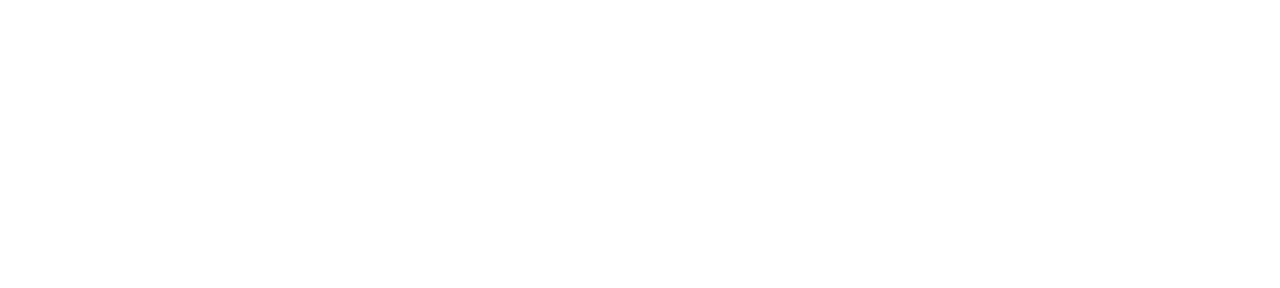
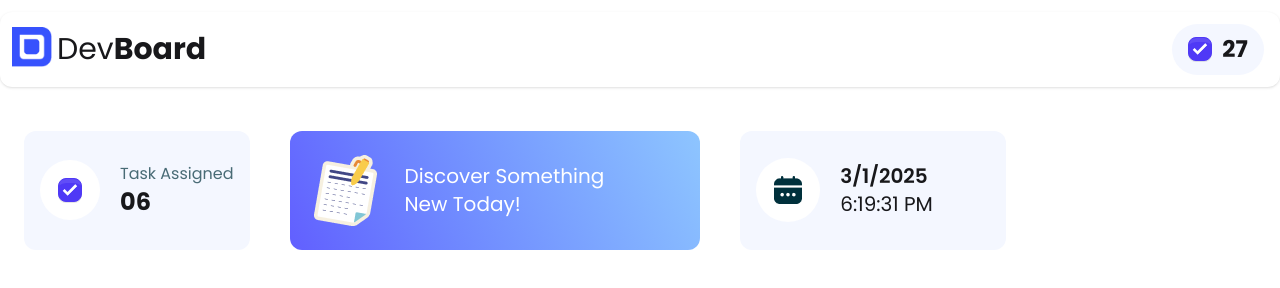
Before and after one commit to sajjadjim/Assignment-5-DevBoard-TaskList, a plain HTML site: page index.html in a window 1280 px wide. Drawn offline with nearby package versions, Linux system fonts and the light colour scheme.

Commit message:
some file add done

```diff
--- a/index.html
+++ b/index.html
@@ -3,9 +3,82 @@
     <head>
         <meta charset="UTF-8">
         <meta name="viewport" content="width=device-width, initial-scale=1.0">
-    <title>Document</title>
+        <!-- Tailwind css -->
+        <script src="https://unpkg.com/@tailwindcss/browser@4"></script>
+        <!-- Daysi UI  -->
+        <link href="https://cdn.jsdelivr.net/npm/daisyui@5" rel="stylesheet"
+            type="text/css" />
+        <script
+            src="https://cdn.jsdelivr.net/npm/@tailwindcss/browser@4"></script>
+        <!-- css import file  -->
+        <link rel="stylesheet" href="style.css">
+        <title>DevBoard</title>
     </head>
     <body>
+        <nav class="container mx-auto">
+            <div class="navbar bg-base-100 shadow-sm rounded-xl md:p-3 mt-3">
+                <div class="flex-1">
+                    <div class="flex">
+                        <div><img class="h-[40px] w-[40px]"
+                                src="assets/logo.png" alt="web_logo"></div>
+                        <a
+                            class="text-center justify-center  text-[30px] ml-[5px]">Dev<span
+                                class="font-bold">Board</span></a>
+                    </div>
+                </div>
+                <div class="flex-none">
+                    <div class="dropdown dropdown-end">
 
+                        <div
+                            class="flex px-4 py-2 rounded-full bg-[#F4F7FF] items-center"><input
+                                type="checkbox" checked="checked"
+                                class="checkbox border-indigo-600 bg-indigo-100 checked:bg-indigo-600 checked:text-white checked:border-indigo-600 " /><p
+                                class="text-[23px] font-bold ml-[10px]">27</p></div>
+
+                    </div>
+                    <div class="dropdown dropdown-end">
+
+                    </div>
+                </div>
+            </div>
+        </nav>
+        <main class="container md:mx-auto md:mt-[20px] bg-white p-[24px]">
+            <!-- container box  -->
+            <div>
+                <div>
+                    <!-- Heading Part here  -->
+                    <div class="flex gap-10">
+                        <div
+                            class="flex px-4 py-5 rounded-xl items-center gap-[20px] bg-[#F4F7FF]">
+                            <div class="bg-white rounded-full p-[18px]"><input
+                                    type="checkbox" checked="checked"
+                                    class="checkbox border-indigo-600 bg-indigo-100 checked:bg-indigo-600 checked:text-white checked:border-indigo-600 "></div>
+                            <div><p class="text-[#00303C] opacity-70">Task
+                                    Assigned </p>
+                                    <!-- count number id here  -->
+                                <h2 id="count-number" class="font-bold text-2xl">06</h2>
+                            </div>
+                        </div>
+                        <div
+                            class="flex px-4 py-5 rounded-xl items-center gap-[20px] bg-linear-65 from-indigo-500 to-blue-300 ">
+                            <div><img src="assets/board.png" alt=""></div>
+                            <div class="mr-20"><p class="text-white text-xl">Discover Something <br>New Today! </p>
+                            </div>
+                        </div>
+                        <div
+                            class="flex px-4 py-5 rounded-xl items-center gap-[20px] bg-[#F4F7FF]">
+                            <div class="bg-white rounded-full p-[18px]"><img src="assets/calender.png" alt=""></div>
+                              <!-- date and time part here  -->
+                            <div class="w-[150px]"><p id="datetime" class="text-xl"></p>
+                            </div>
+                        </div>
+                        </div>
+                    </div>
+                </div>
+                <div></div>
+            </div>
+        </main>
+
+        <script src="script file/date and time.js"></script>
     </body>
 </html>
--- /dev/null
+++ b/script file/date and time.js
@@ -0,0 +1,12 @@
+function updateDateTime() {
+    let now = new Date();
+    let date = now.toLocaleDateString();
+    let time = now.toLocaleTimeString();
+   date_time = document.getElementById("datetime")
+   date_time.innerHTML = `
+   <span class="date font-semibold">${date}
+   <br></span>${time}
+   `;
+}
+setInterval(updateDateTime, 1000);
+updateDateTime();
--- /dev/null
+++ b/style.css
@@ -0,0 +1,5 @@
+@import url('https://fonts.googleapis.com/css2?family=Poppins:ital,wght@0,100;0,200;0,300;0,400;0,500;0,600;0,700;0,800;0,900;1,100;1,200;1,300;1,400;1,500;1,600;1,700;1,800;1,900&display=swap');
+
+*{
+    font-family: "Poppins", sans-serif;
+  }
```
Also changed, not shown: date time.html (added, +44 -0 lines), assets/activity.png (added), assets/board.png (added), assets/calender.png (added), assets/checkbox.png (added), assets/logo.png (added), assets/theme-btn.png (added). Lines whose indentation alone changed are shown as unchanged.
